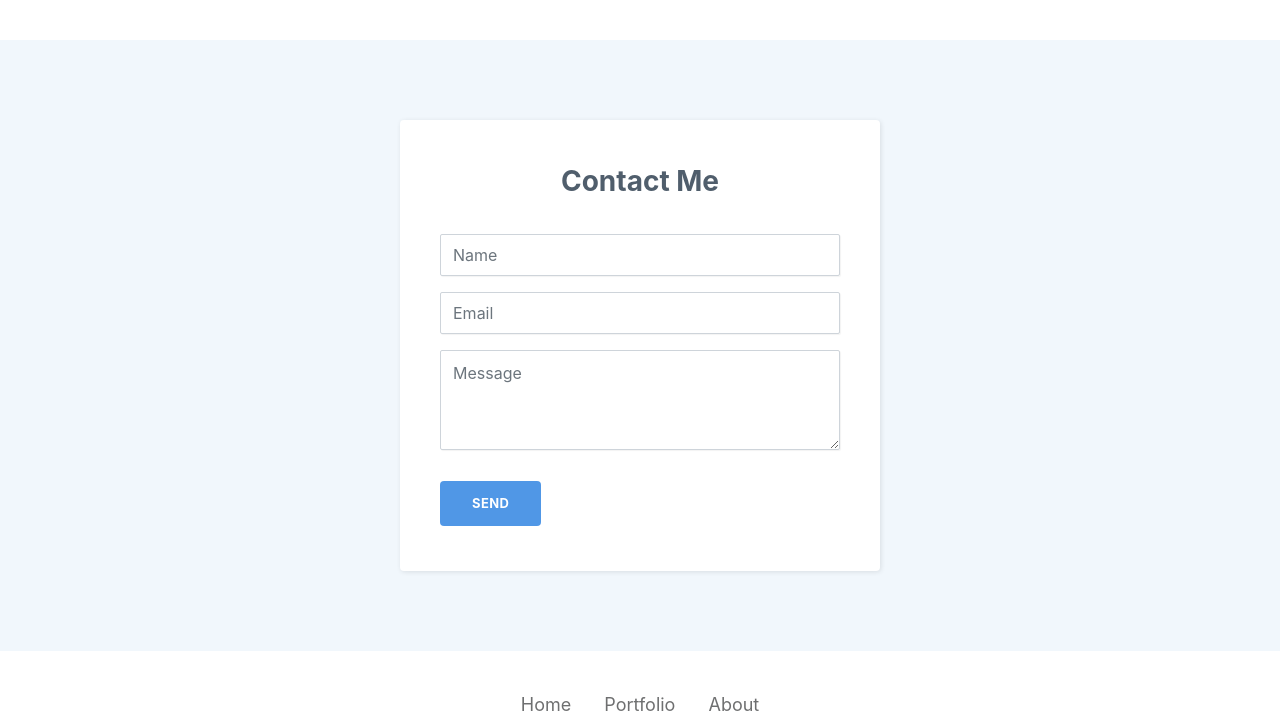
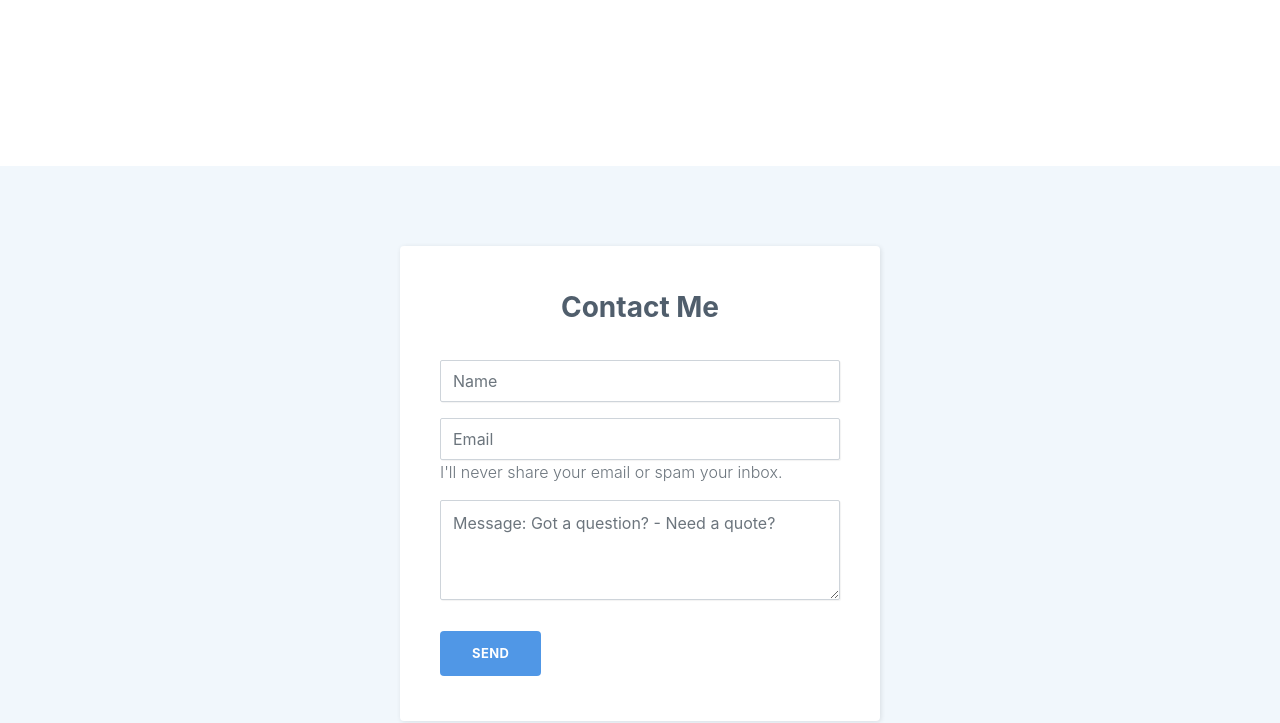
Before and after one commit to daviddadev/davidsoto.dev, a plain HTML site: page index.html in a window 1280 px wide. Shown: the part 3736-4459 px from the top of the page. Drawn offline with Linux system fonts and the light colour scheme; files whose address does not match are found by name.

Commit message:
bug fixes

```diff
--- a/index.html
+++ b/index.html
@@ -122,14 +122,15 @@
             </div>
             <div class="row">
                 <div class="col text-center">
-                    <p>
+                    <p class="lead">
                         I'm a San Diego based military veteran who found his bona fide devotion as a Front-end Web
                         Developer. Not too long ago I began teaching myself how to program. The moment I wrote my first
                         JavaScript "Hello World" app, I became hooked! My passion lies in technology and coding, but
                         when I'm not writing code or learning a new programming language, I'm usually outdoors exploring
                         the city with my family, taking photos, surfing at the beach, or eating tasty food in Mexico.
                     </p>
-                    <p>
+                    <br>
+                    <p class="lead">
                         I create beautiful modern websites for small businesses. I help businesses stand out and make a
                         web presence in today's digital era. I have a multitude set of skills, ranging from responsive
                         design, making websites look good on mobile and desktop, but I also do SEO optimizations, making
@@ -177,9 +178,11 @@
         <form action="https://formspree.io/soto.davidj@gmail.com" method="POST">
             <h2 class="text-center">Contact Me</h2>
             <div class="form-group"><input class="form-control" type="text" name="name" placeholder="Name" required></div>
-            <div class="form-group"><input class="form-control" type="email" name="email"
-                    placeholder="Email" required></div>
-            <div class="form-group"><textarea class="form-control" name="message" placeholder="Message"
+            <div class="form-group">
+                <input class="form-control" type="email" name="email" placeholder="Email" required>
+                <p class="font-weight-light text-muted">I'll never share your email or spam your inbox.</p>
+                </div>
+            <div class="form-group"><textarea class="form-control" name="message" placeholder="Message: Got a question? - Need a quote?"
                     rows="14" required></textarea></div>
             <div class="form-group"><button class="btn btn-primary" type="submit">send </button></div>
         </form>
```
